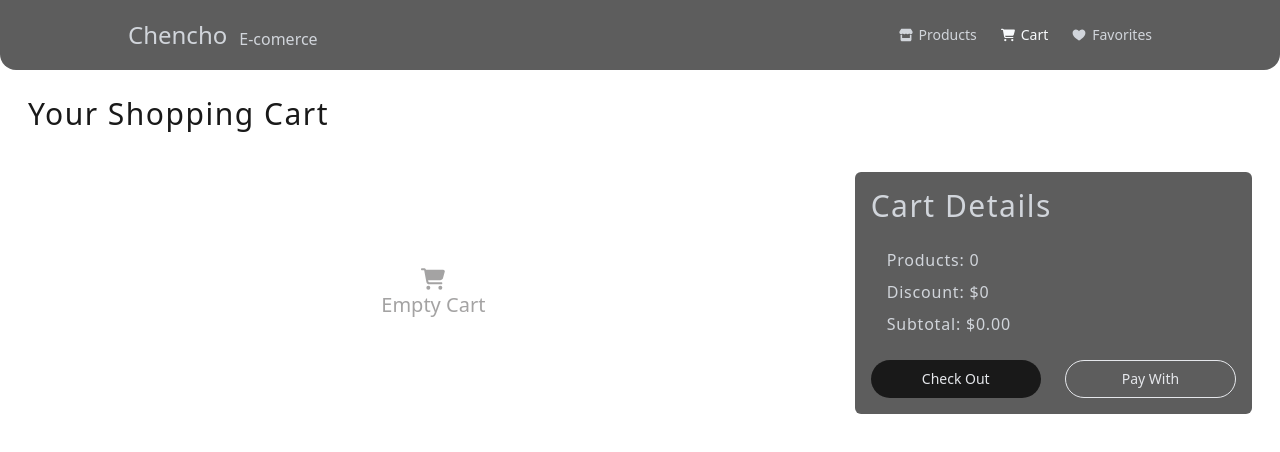
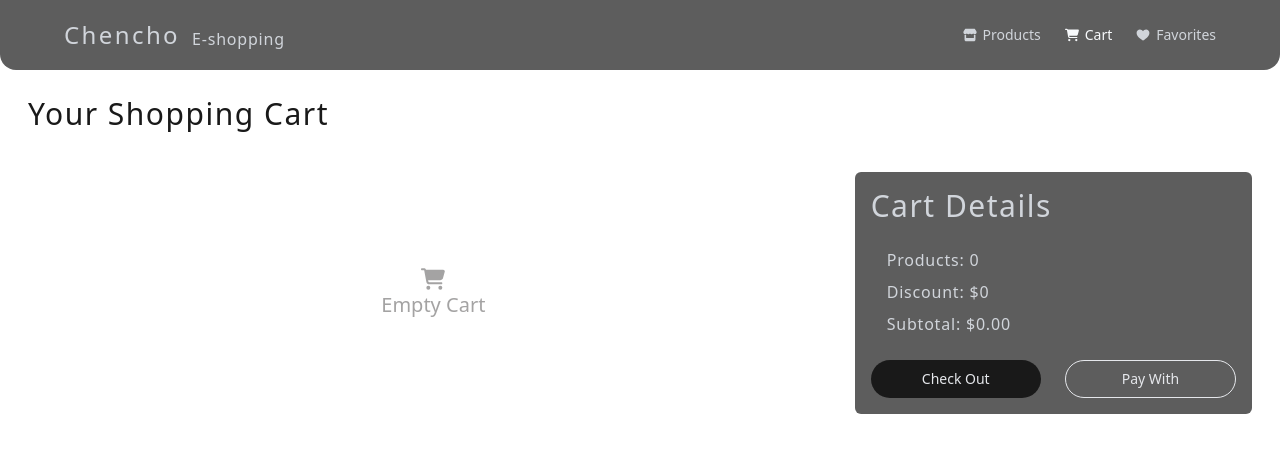
Before and after one commit to Chencho34/shopping-cart, a React (Vite) app: page /cart in a window 1280 px wide. Shown: the top 452 px of the page. Built offline with nearby package versions, Linux system fonts and the light colour scheme.

Commit message:
WIP: Refactoring Products Gallery

```diff
--- a/src/components/nav/Nav.tsx
+++ b/src/components/nav/Nav.tsx
@@ -22,17 +22,17 @@ export default function Nav () {
   return (
     <>
       <nav className='h-[70px] w-full bg-[#191919]/70 backdrop-blur-sm fixed top-0 right-0 left-0 z-10 rounded-b-2xl'>
-        <section className='h-full w-[80%] mx-auto flex items-center justify-between'>
+        <section className='h-full w-[90%] mx-auto flex items-center justify-between'>
           <article className='text-gray-300 flex items-center gap-3 space-y-2'>
-            <Link to='/' className='text-2xl hover:text-white'>Chencho</Link>
-            <p className='hidden md:block'>E-comerce</p>
+            <Link to='/' className='text-2xl hover:text-white tracking-widest'>Chencho</Link>
+            <p className='hidden md:block tracking-wider'>E-shopping</p>
           </article>
           <ul className='md:flex gap-6 text-gray-400 hidden'>
             {
               paths.map(({ icon, id, item, to }) => (
                 <li key={id}>
                   <NavLink
-                    className={`flex items-center gap-1.5 font-medium text-sm text-gray-300 ${
+                    className={`flex items-center gap-1.5 font-normal text-sm text-gray-300 ${
                       location.pathname === to ? 'text-slate-50' : ''
                     }`}
                     to={to}
--- a/src/components/productsGallery/ProductsGallery.tsx
+++ b/src/components/productsGallery/ProductsGallery.tsx
@@ -1,20 +1,34 @@
 import Masonry, { ResponsiveMasonry } from 'react-responsive-masonry'
 import { productsData } from '../../constants'
 import { Card, Container } from '../../components'
-import { addProductToCart } from '../../reducers/cart/cartSlice'
-import { useDispatch } from 'react-redux'
+import { addProductToCart, removeProductFromCart } from '../../reducers/cart/cartSlice'
+import { useDispatch, useSelector } from 'react-redux'
+import { CartState } from '../../types'
 
 export default function ProductsGallery (): JSX.Element {
   const dispatch = useDispatch()
+  const { productsList } = useSelector((state: { cart: CartState }) => state.cart)
 
-  const handleAddProductToCart = (productId: number) => {
+  const handleAddProductToCartOrRemove = (productId: number) => {
     const product = productsData.find((product) => product.id === productId)
-    if (product) {
+    if (!product) return
+
+    const isInCart = productsList.find((product) => product.id === productId)
+    if (isInCart) {
+      dispatch(removeProductFromCart(productId))
+    } else {
       dispatch(addProductToCart(product))
-    } else {
-      console.error(`No se encontró ningún producto con el id ${productId}.`)
     }
   }
+
+  // const handleAddProductToCartOrRemove = (productId: number) => {
+  //   const product = productsData.find((product) => product.id === productId)
+  //   if (productsList.find((pdt: CartProduct) => pdt.id === productId)) {
+  //     dispatch(removeProductFromCart(productId))
+  //   } else {
+  //     dispatch(addProductToCart(product))
+  //   }
+  // }
 
   return (
     <Container>
@@ -23,7 +37,7 @@ export default function ProductsGallery (): JSX.Element {
           {
             productsData.map(({ description, img, price, title, id }, index) => (
               <Card
-                onClick={() => handleAddProductToCart(id)}
+                onClick={() => handleAddProductToCartOrRemove(id)}
                 key={index}
                 description={description}
                 img={img}
--- a/src/types/index.ts
+++ b/src/types/index.ts
@@ -5,6 +5,7 @@ export interface CartProduct {
   price: number
   quantity: number
   total: number
+  description?: string
 }
 
 export interface CartState {
```
